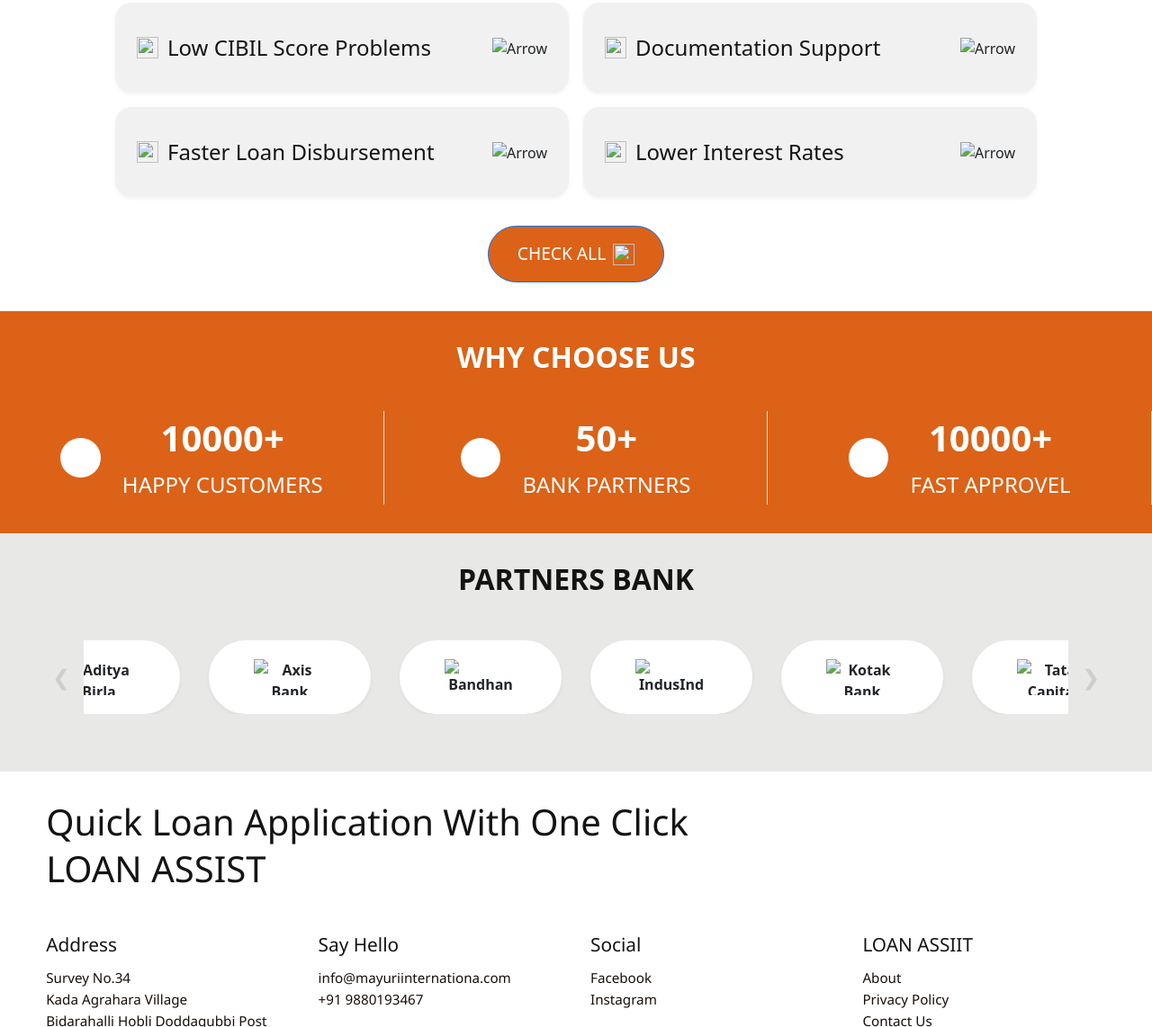
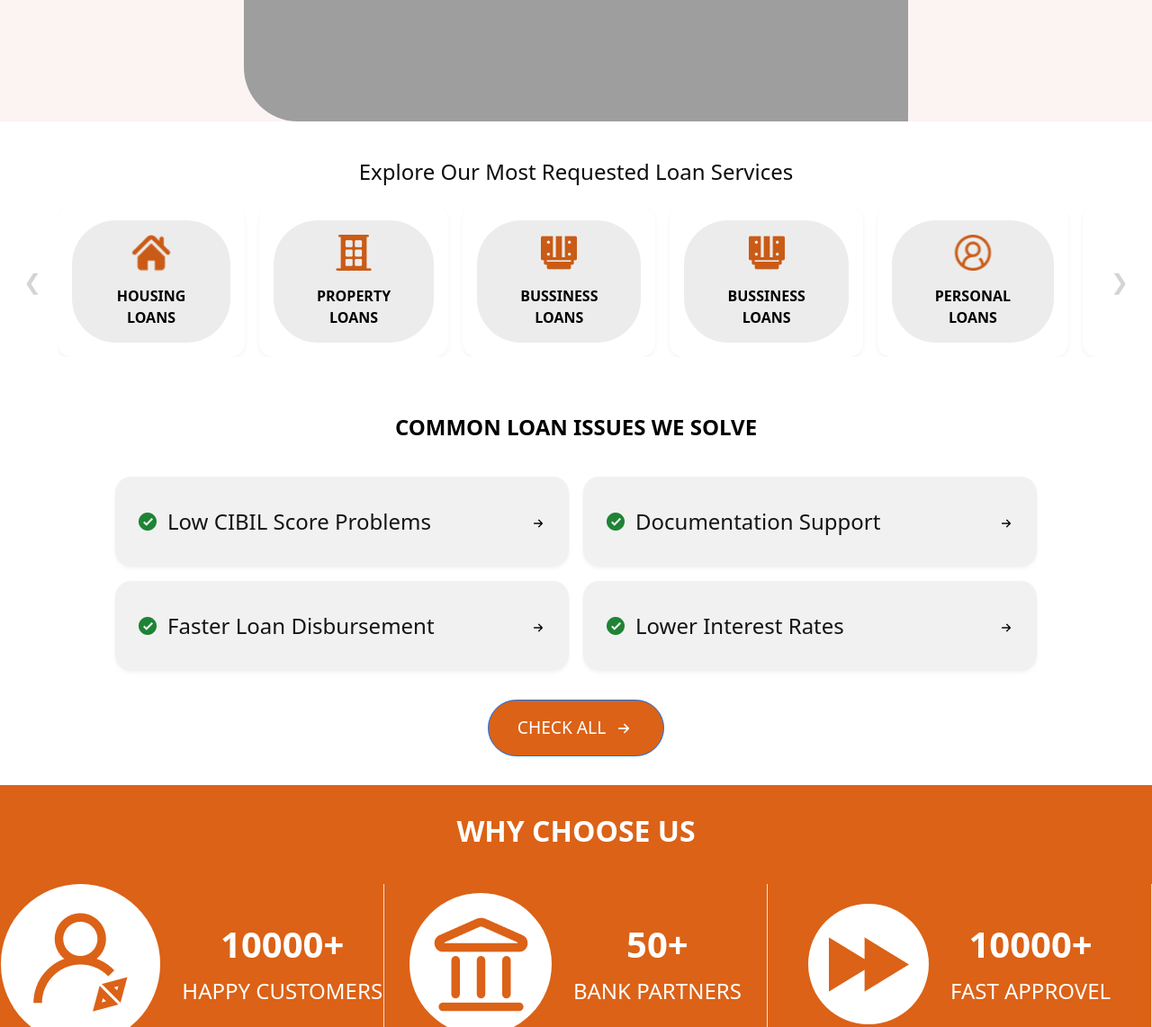
Before and after one commit to Mayuri-international/loan-application, a plain HTML site: page index.html in a window 1280 px wide. Shown: the part 798-1940 px from the top of the page at 90% size. Drawn offline with nearby package versions, Linux system fonts and the light colour scheme; the site is published under a folder, as on GitHub Pages, so addresses that start at the root find nothing.

Commit message:
change image

```diff
--- a/index.html
+++ b/index.html
@@ -30,7 +30,7 @@
             <div class="container-fluid main-navbar-container">
                 <!-- Left: Logo -->
                 <div class="d-flex align-items-center logo-image">
-                    <img src="/images/mainLogo.png" alt="" style="width: 32px; height: 32px; margin-right: 10px;">
+                    <img src="images/mainLogo.png" alt="" style="width: 32px; height: 32px; margin-right: 10px;">
                 </div>
 
                 <!-- Center: Navbar toggler + nav links -->
@@ -66,7 +66,7 @@
                 <!-- Right: WhatsApp button -->
                 <div class="d-none d-lg-block">
                     <button type="button" class="btn btn-primary btn-lg whatsapp-button">
-                        <img src="/images/icons/whatsappLogo.png" alt=""
+                        <img src="images/icons/whatsappLogo.png" alt=""
                             style="width: 34px; height: 34px; margin-right: 8px;">
                         Whatsapp
                     </button>
@@ -102,7 +102,7 @@
                 </button>
             </div>
 
-            <img src="/images//hero-page-image.jpg" alt="" class="hero-section-image">
+            <img src="images/hero-page-image.jpg" alt="" class="hero-section-image">
 
         </div>
 
@@ -122,7 +122,7 @@
                     <div class="scroll-item">
 
                         <div class="loan-box">
-                            <img src="/images/icons/house_loan.png" width="40" alt="">
+                            <img src="images/icons/house_loan.png" width="40" alt="">
                             <div>HOUSING<br>LOANS</div>
                         </div>
 
@@ -131,7 +131,7 @@
                     <div class="scroll-item">
 
                         <div class="loan-box">
-                            <img src="/images/icons/property_loan.png" width="40" alt="">
+                            <img src="images/icons/property_loan.png" width="40" alt="">
                             <div>PROPERTY<br>LOANS</div>
                         </div>
 
@@ -140,7 +140,7 @@
                     <div class="scroll-item">
 
                         <div class="loan-box">
-                            <img src="/images/icons/bussiness_loan.png" width="40" alt="">
+                            <img src="images/icons/bussiness_loan.png" width="40" alt="">
                             <div>BUSSINESS<br>LOANS</div>
                         </div>
 
@@ -149,7 +149,7 @@
                     <div class="scroll-item">
 
                         <div class="loan-box">
-                            <img src="/images/icons/bussiness_loan.png" width="40" alt="">
+                            <img src="images/icons/bussiness_loan.png" width="40" alt="">
                             <div>BUSSINESS<br>LOANS</div>
                         </div>
 
@@ -158,7 +158,7 @@
                     <div class="scroll-item">
 
                         <div class="loan-box">
-                            <img src="/images/icons/personal_loan.png" width="40" alt="">
+                            <img src="images/icons/personal_loan.png" width="40" alt="">
                             <div>PERSONAL<br>LOANS</div>
                         </div>
 
@@ -167,7 +167,7 @@
                     <div class="scroll-item">
 
                         <div class="loan-box">
-                            <img src="/images/icons/professional_loan.png" width="40" alt="">
+                            <img src="images/icons/professional_loan.png" width="40" alt="">
                             <div>Professional<br>LOANS</div>
                         </div>
 
@@ -176,7 +176,7 @@
                     <div class="scroll-item">
 
                         <div class="loan-box">
-                            <img src="/images/icons/equipment_loan.png" width="40" alt="">
+                            <img src="images/icons/equipment_loan.png" width="40" alt="">
                             <div>Equipment<br>LOANS</div>
                         </div>
 
@@ -203,39 +203,39 @@
 
                 <div class="common-issue-box">
                     <div class="common-issue-box-inner">
-                        <img src="/images/icons/ok_circle.png" alt="" class="ok_circle_icon">
+                        <img src="images/icons/ok_circle.png" alt="" class="ok_circle_icon">
                         <p class="issue-text">Low CIBIL Score Problems</p>
                     </div>
                     <div class="arrow-icon">
-                        <img src="/images/icons/arrow-right.png" alt="Arrow" />
+                        <img src="images/icons/arrow-right.png" alt="Arrow" />
                     </div>
                 </div>
 
                 <div class="common-issue-box">
                     <div class="common-issue-box-inner">
-                        <img src="/images/icons/ok_circle.png" alt="" class="ok_circle_icon">
+                        <img src="images/icons/ok_circle.png" alt="" class="ok_circle_icon">
                         <p class="issue-text">Documentation Support</p>
                     </div>
                     <div class="arrow-icon">
-                        <img src="/images/icons/arrow-right.png" alt="Arrow" />
+                        <img src="images/icons/arrow-right.png" alt="Arrow" />
                     </div>
                 </div>
                 <div class="common-issue-box">
                     <div class="common-issue-box-inner">
-                        <img src="/images/icons/ok_circle.png" alt="" class="ok_circle_icon">
+                        <img src="images/icons/ok_circle.png" alt="" class="ok_circle_icon">
                         <p class="issue-text">Faster Loan Disbursement</p>
                     </div>
                     <div class="arrow-icon">
-                        <img src="/images/icons/arrow-right.png" alt="Arrow" />
+                        <img src="images/icons/arrow-right.png" alt="Arrow" />
                     </div>
                 </div>
                 <div class="common-issue-box">
                     <div class="common-issue-box-inner">
-                        <img src="/images/icons/ok_circle.png" alt="" class="ok_circle_icon">
+                        <img src="images/icons/ok_circle.png" alt="" class="ok_circle_icon">
                         <p class="issue-text">Lower Interest Rates</p>
                     </div>
                     <div class="arrow-icon">
-                        <img src="/images/icons/arrow-right.png" alt="Arrow" />
+                        <img src="images/icons/arrow-right.png" alt="Arrow" />
                     </div>
                 </div>
 
@@ -245,7 +245,7 @@
             <div class="d-none d-lg-block">
                 <button type="button" class="btn btn-primary btn-lg check-all-button">
                     Check All
-                    <img src="/images/icons/white-right-arrow.png" alt="" class="white-arrow-icon">
+                    <img src="images/icons/white-right-arrow.png" alt="" class="white-arrow-icon">
                 </button>
             </div>
 
@@ -271,7 +271,7 @@
 
                         <div class="why-choose-us-image-div">
 
-                            <img src="/images/icons/happy_customer.png" alt="">
+                            <img src="images/icons/happy_customer.png" alt="">
 
                         </div>
 
@@ -292,7 +292,7 @@
 
                         <div class="why-choose-us-image-div">
 
-                            <img src="/images/icons/bank_partners.png" alt="">
+                            <img src="images/icons/bank_partners.png" alt="">
 
                         </div>
 
@@ -313,7 +313,7 @@
 
                         <div class="why-choose-us-image-div">
 
-                            <img src="/images/icons/fast_approval.png" alt="">
+                            <img src="images/icons/fast_approval.png" alt="">
 
                         </div>
 
@@ -350,22 +350,22 @@
 
                     <div class="scroll-item company-image-box">
 
-                        <img src="/images/icons/aditya_birla.png" alt="Aditya Birla">
+                        <img src="images/icons/aditya_birla.png" alt="Aditya Birla">
 
                     </div>
-                    <div class="scroll-item company-image-box"><img src="/images/icons/axis_bank.png" width="40"
+                    <div class="scroll-item company-image-box"><img src="images/icons/axis_bank.png" width="40"
                             alt="Axis Bank"></div>
-                    <div class="scroll-item company-image-box"><img src="/images/icons/bandhan_bank.png" width="40"
+                    <div class="scroll-item company-image-box"><img src="images/icons/bandhan_bank.png" width="40"
                             alt="Bandhan Bank">
                     </div>
 
-                    <div class="scroll-item company-image-box"><img src="/images/icons/induslnd_bank.png" width="40"
+                    <div class="scroll-item company-image-box"><img src="images/icons/induslnd_bank.png" width="40"
                             alt="IndusInd Bank">
                     </div>
-                    <div class="scroll-item company-image-box"><img src="/images/icons/kotak_bank.png" width="40"
+                    <div class="scroll-item company-image-box"><img src="images/icons/kotak_bank.png" width="40"
                             alt="Kotak Bank"></div>
 
-                    <div class="scroll-item company-image-box"><img src="/images/icons/tata_capital_bank.png" width="40"
+                    <div class="scroll-item company-image-box"><img src="images/icons/tata_capital_bank.png" width="40"
                             alt="Tata Capital Bank"></div>
 
                 </div>
```
